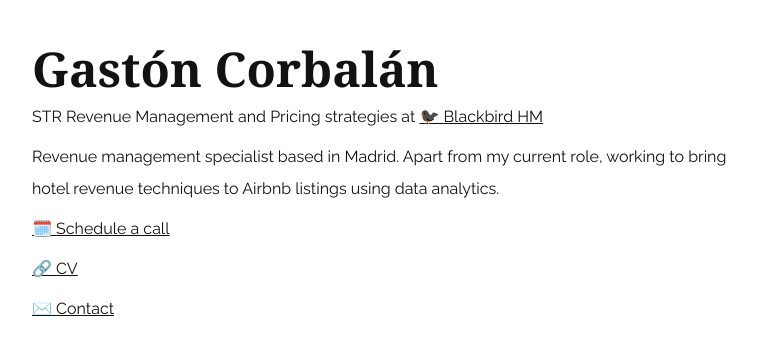
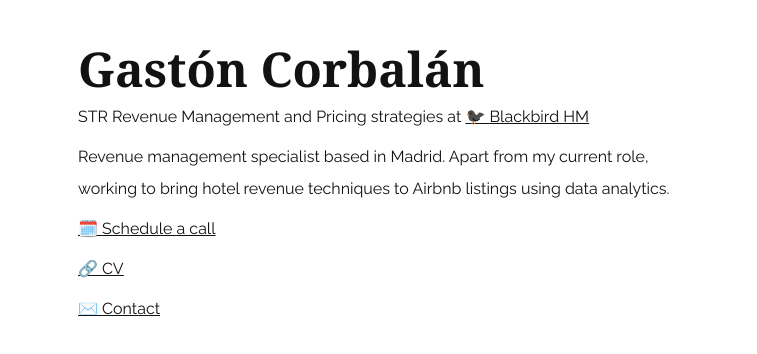
Before and after one commit to ImGaston/portfolio, a Next.js app: page / in a window 1280 px wide. Shown: the top 354 px of the page, without its empty margins (258-1015 px from the left). Built offline with nearby package versions, Linux system fonts and the light colour scheme; a web font is replaced by a local one.

Commit message:
max-width

```diff
--- a/styles/styles.css
+++ b/styles/styles.css
@@ -16,7 +16,7 @@ body {
   font-family: 'Raleway','SF Pro Text', 'SF Pro Icons', 'Helvetica Neue', 'Helvetica',
     'Arial', sans-serif;
   padding: 20px 20px 20px;
-  max-width: 700px;
+  max-width: 38em;
   margin: 0 auto;
 }
 
```
